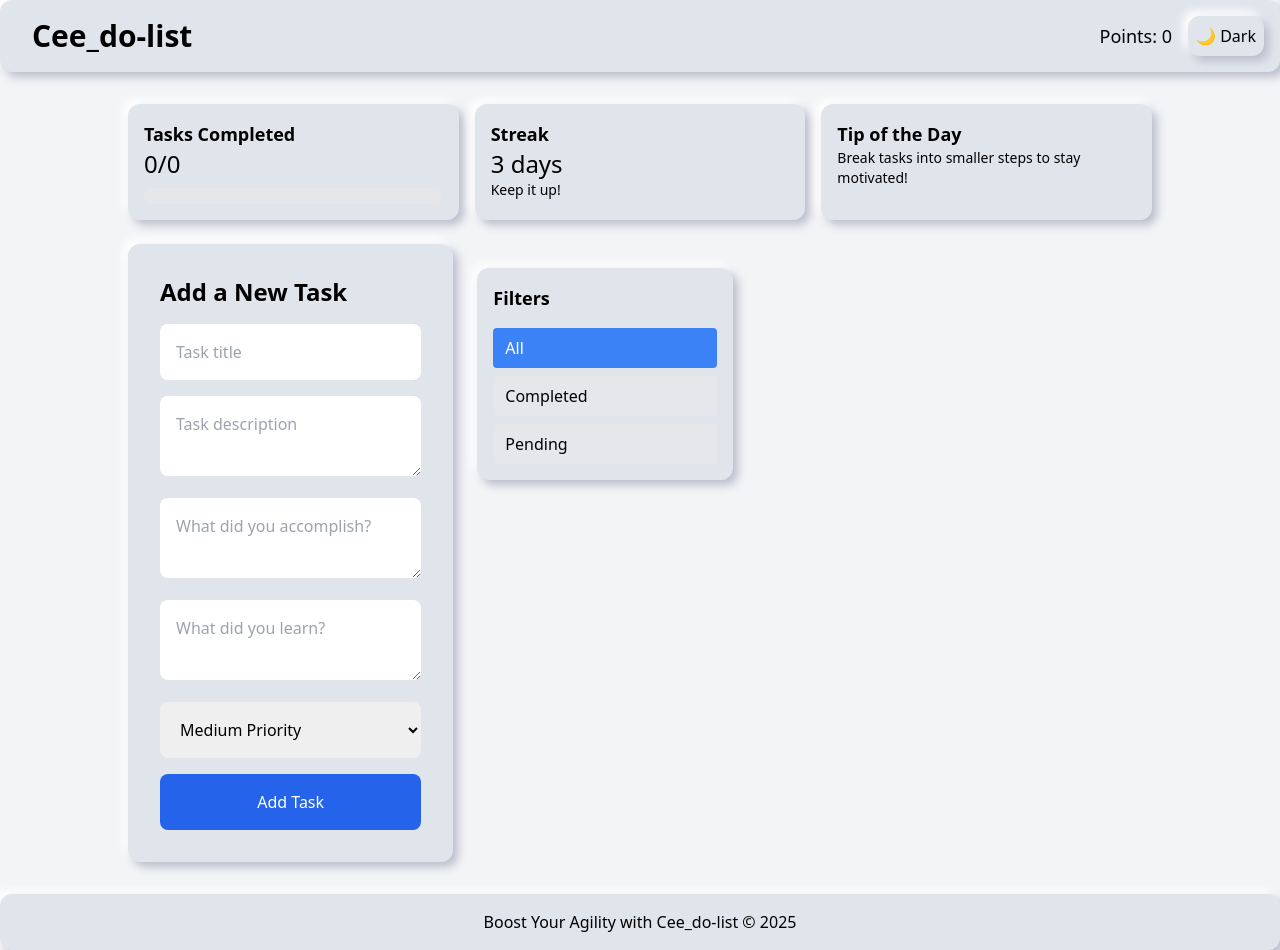
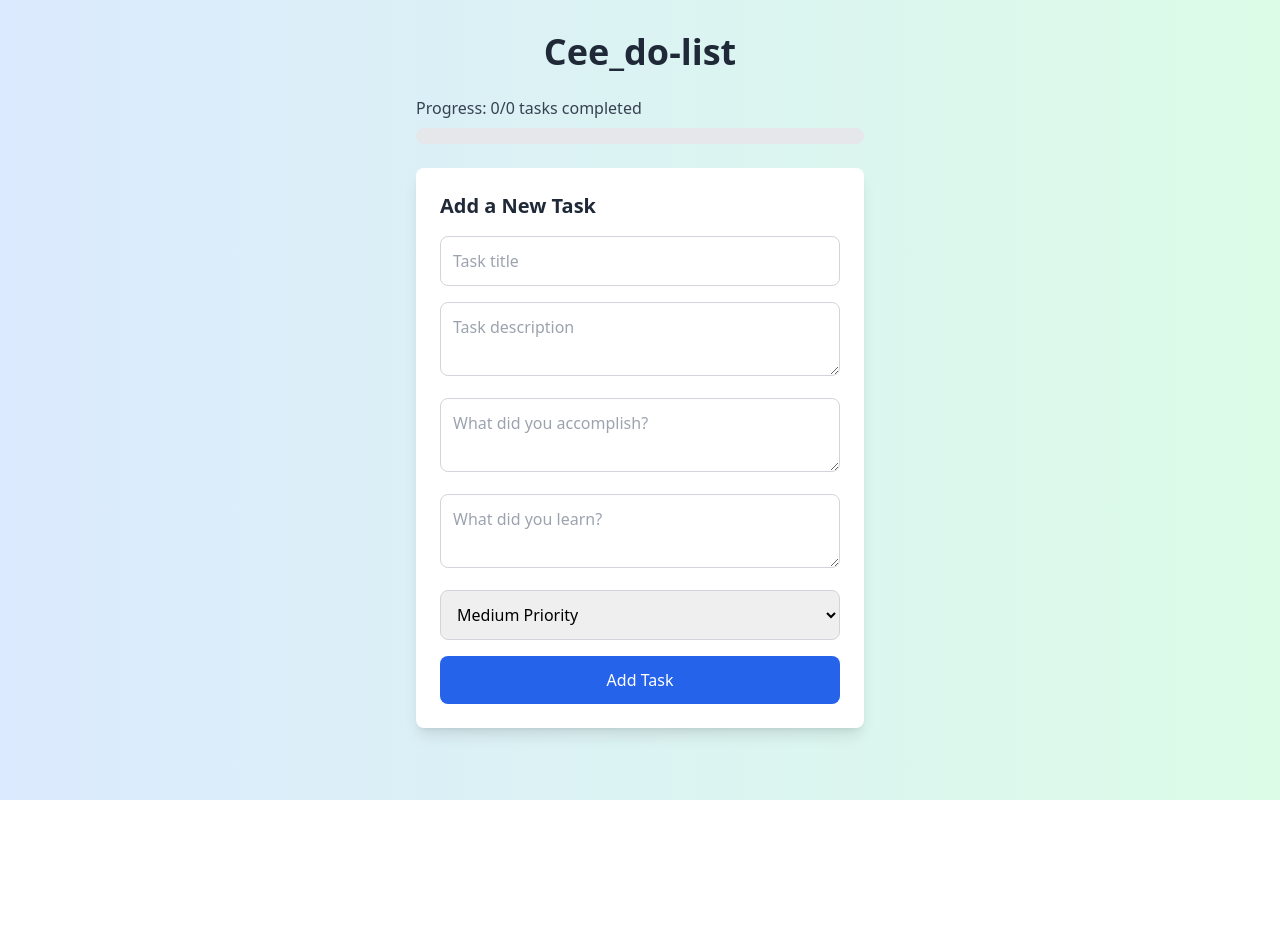
Before and after one commit to Cee-Jai/Cee_do-list, a React (Create React App) app in the folder client/: page / in a window 1280 px wide. After the commit the page ends 800 px from the top, so only its background shows below. Built offline with nearby package versions, Linux system fonts and the light colour scheme.

Commit message:
Reverted to commit 8222251 to resolve blank page issue

```diff
--- a/client/src/App.js
+++ b/client/src/App.js
@@ -1,96 +1,73 @@
-import React, { useContext, useState, useEffect } from 'react';
+import React, { useState } from 'react';
 import TaskForm from './TaskForm';
 import TaskList from './TaskList';
-import { ThemeContext } from './ThemeContext';
-import { TaskContext } from './TaskContext';
-import Confetti from 'react-confetti';
 import './App.css';
 
-const App = () => {
-  const { theme, toggleTheme } = useContext(ThemeContext);
-  const { tasks, points } = useContext(TaskContext);
-  const [showConfetti, setShowConfetti] = useState(false);
-  const [menuOpen, setMenuOpen] = useState(false);
+function App() {
+  const [tasks, setTasks] = useState([]);
+
+  const addTask = (newTask) => {
+    setTasks([...tasks, newTask]);
+  };
+
+  const toggleTask = (taskId) => {
+    setTasks(
+      tasks.map((task) =>
+        task.createdAt === taskId
+          ? { ...task, completed: !task.completed, completedAt: task.completed ? null : new Date() }
+          : task
+      )
+    );
+  };
+
+  const deleteTask = (taskId) => {
+    setTasks(tasks.filter((task) => task.createdAt !== taskId));
+  };
+
+  const editTask = (taskId, updatedTask) => {
+    setTasks(
+      tasks.map((task) =>
+        task.createdAt === taskId
+          ? {
+              ...task,
+              title: updatedTask.title,
+              description: updatedTask.description,
+              accomplishment: updatedTask.accomplishment,
+              lessonsLearned: updatedTask.lessonsLearned,
+              priority: updatedTask.priority,
+            }
+          : task
+      )
+    );
+  };
 
   const completedTasks = tasks.filter((task) => task.completed).length;
   const totalTasks = tasks.length;
   const progress = totalTasks > 0 ? (completedTasks / totalTasks) * 100 : 0;
 
-  useEffect(() => {
-    if (completedTasks > 0 && completedTasks % 5 === 0) {
-      setShowConfetti(true);
-      setTimeout(() => setShowConfetti(false), 3000);
-    }
-  }, [completedTasks]);
-
-  const getStreak = () => {
-    // Placeholder: Calculate streak based on task completion dates (to be implemented with backend)
-    return 3; // Mock streak for now
-  };
-
   return (
-    <div className="min-h-screen bg-gray-100 dark:bg-gray-900 flex flex-col">
-      {showConfetti && <Confetti />}
-      <header className="p-4 neumorphic flex justify-between items-center">
-        <div className="flex items-center space-x-4">
-          <button
-            className="md:hidden p-2 rounded-full neumorphic dark:bg-gray-800 dark:text-gray-100"
-            onClick={() => setMenuOpen(!menuOpen)}
-          >
-            ☰
-          </button>
-          <h1 className="text-2xl font-bold dark:text-gray-100 sm:text-3xl">Cee_do-list</h1>
+    <div className="min-h-screen bg-gradient-to-r from-blue-100 to-green-100 flex flex-col items-center py-8">
+      <h1 className="text-4xl font-bold mb-6 text-gray-800">Cee_do-list</h1>
+      <div className="max-w-md w-full mb-6">
+        <p className="text-gray-700 mb-2">
+          Progress: {completedTasks}/{totalTasks} tasks completed
+        </p>
+        <div className="w-full bg-gray-200 rounded-full h-4">
+          <div
+            className="bg-blue-500 h-4 rounded-full transition-all duration-300"
+            style={{ width: `${progress}%` }}
+          />
         </div>
-        <div className="flex items-center space-x-4">
-          <span className="text-base sm:text-lg dark:text-gray-100">Points: {points}</span>
-          <button
-            onClick={toggleTheme}
-            className="p-2 rounded-full neumorphic dark:bg-gray-800 dark:text-gray-100 text-sm sm:text-base"
-          >
-            {theme === 'light' ? '🌙 Dark' : '☀️ Light'}
-          </button>
-        </div>
-      </header>
-      <main className="flex-1 p-4 sm:p-6 lg:p-8">
-        <div className="max-w-5xl mx-auto">
-          {/* Dashboard Section */}
-          <div className="grid grid-cols-1 sm:grid-cols-2 lg:grid-cols-3 gap-4 mb-6">
-            <div className="p-4 neumorphic rounded-lg">
-              <h3 className="text-lg font-semibold dark:text-gray-100">Tasks Completed</h3>
-              <p className="text-2xl dark:text-gray-300">{completedTasks}/{totalTasks}</p>
-              <div className="w-full bg-gray-200 dark:bg-gray-700 rounded-full h-3 sm:h-4 mt-2">
-                <div
-                  className="bg-blue-500 h-3 sm:h-4 rounded-full transition-all duration-300"
-                  style={{ width: `${progress}%` }}
-                />
-              </div>
-            </div>
-            <div className="p-4 neumorphic rounded-lg">
-              <h3 className="text-lg font-semibold dark:text-gray-100">Streak</h3>
-              <p className="text-2xl dark:text-gray-300">{getStreak()} days</p>
-              <p className="text-sm dark:text-gray-400">Keep it up!</p>
-            </div>
-            <div className="p-4 neumorphic rounded-lg hidden sm:block">
-              <h3 className="text-lg font-semibold dark:text-gray-100">Tip of the Day</h3>
-              <p className="text-sm dark:text-gray-300">Break tasks into smaller steps to stay motivated!</p>
-            </div>
-          </div>
-          {/* Main Content */}
-          <div className="grid grid-cols-1 lg:grid-cols-3 gap-6">
-            <div className="lg:col-span-1">
-              <TaskForm />
-            </div>
-            <div className="lg:col-span-2">
-              <TaskList menuOpen={menuOpen} />
-            </div>
-          </div>
-        </div>
-      </main>
-      <footer className="p-4 neumorphic text-center dark:text-gray-100 text-sm sm:text-base">
-        Boost Your Agility with Cee_do-list © 2025
-      </footer>
+      </div>
+      <TaskForm addTask={addTask} />
+      <TaskList
+        tasks={tasks}
+        toggleTask={toggleTask}
+        deleteTask={deleteTask}
+        editTask={editTask}
+      />
     </div>
   );
-};
+}
 
 export default App;
--- a/client/src/TaskForm.js
+++ b/client/src/TaskForm.js
@@ -1,8 +1,6 @@
-import React, { useState, useContext } from 'react';
-import { TaskContext } from './TaskContext';
+import React, { useState } from 'react';
 
-const TaskForm = () => {
-  const { addTask } = useContext(TaskContext);
+function TaskForm({ addTask }) {
   const [title, setTitle] = useState('');
   const [description, setDescription] = useState('');
   const [accomplishment, setAccomplishment] = useState('');
@@ -29,37 +27,37 @@ const TaskForm = () => {
   };
 
   return (
-    <form onSubmit={handleSubmit} className="p-6 neumorphic animate-fade-in sm:p-8 md:max-w-lg">
-      <h2 className="text-xl font-semibold mb-4 sm:text-2xl dark:text-gray-100">Add a New Task</h2>
+    <form onSubmit={handleSubmit} className="max-w-md mx-auto p-6 bg-white shadow-lg rounded-lg animate-fade-in">
+      <h2 className="text-xl font-semibold mb-4 text-gray-800">Add a New Task</h2>
       <input
         type="text"
         value={title}
         onChange={(e) => setTitle(e.target.value)}
         placeholder="Task title"
-        className="w-full p-3 mb-4 border-none rounded-lg focus:outline-none focus:ring-2 focus:ring-blue-500 sm:p-4 dark:bg-gray-800 dark:text-gray-100"
+        className="w-full p-3 mb-4 border border-gray-300 rounded-lg focus:outline-none focus:ring-2 focus:ring-blue-500"
       />
       <textarea
         value={description}
         onChange={(e) => setDescription(e.target.value)}
         placeholder="Task description"
-        className="w-full p-3 mb-4 border-none rounded-lg focus:outline-none focus:ring-2 focus:ring-blue-500 sm:p-4 dark:bg-gray-800 dark:text-gray-100"
+        className="w-full p-3 mb-4 border border-gray-300 rounded-lg focus:outline-none focus:ring-2 focus:ring-blue-500"
       />
       <textarea
         value={accomplishment}
         onChange={(e) => setAccomplishment(e.target.value)}
         placeholder="What did you accomplish?"
-        className="w-full p-3 mb-4 border-none rounded-lg focus:outline-none focus:ring-2 focus:ring-blue-500 sm:p-4 dark:bg-gray-800 dark:text-gray-100"
+        className="w-full p-3 mb-4 border border-gray-300 rounded-lg focus:outline-none focus:ring-2 focus:ring-blue-500"
       />
       <textarea
         value={lessonsLearned}
         onChange={(e) => setLessonsLearned(e.target.value)}
         placeholder="What did you learn?"
-        className="w-full p-3 mb-4 border-none rounded-lg focus:outline-none focus:ring-2 focus:ring-blue-500 sm:p-4 dark:bg-gray-800 dark:text-gray-100"
+        className="w-full p-3 mb-4 border border-gray-300 rounded-lg focus:outline-none focus:ring-2 focus:ring-blue-500"
       />
       <select
         value={priority}
         onChange={(e) => setPriority(e.target.value)}
-        className="w-full p-3 mb-4 border-none rounded-lg focus:outline-none focus:ring-2 focus:ring-blue-500 sm:p-4 dark:bg-gray-800 dark:text-gray-100"
+        className="w-full p-3 mb-4 border border-gray-300 rounded-lg focus:outline-none focus:ring-2 focus:ring-blue-500"
       >
         <option value="High">High Priority</option>
         <option value="Medium">Medium Priority</option>
@@ -67,12 +65,12 @@ const TaskForm = () => {
       </select>
       <button
         type="submit"
-        className="w-full bg-blue-600 text-white p-3 rounded-lg hover:bg-blue-700 transition duration-200 sm:p-4 dark:bg-blue-500 dark:hover:bg-blue-600"
+        className="w-full bg-blue-600 text-white p-3 rounded-lg hover:bg-blue-700 transition duration-200"
       >
         Add Task
       </button>
     </form>
   );
-};
+}
 
 export default TaskForm;
--- a/client/src/TaskList.js
+++ b/client/src/TaskList.js
@@ -1,15 +1,12 @@
-import React, { useState, useContext } from 'react';
-import { TaskContext } from './TaskContext';
+import React, { useState } from 'react';
 
-const TaskList = ({ menuOpen }) => {
-  const { tasks, toggleTask, deleteTask, editTask } = useContext(TaskContext);
+function TaskList({ tasks, toggleTask, deleteTask, editTask }) {
   const [editingTask, setEditingTask] = useState(null);
   const [editTitle, setEditTitle] = useState('');
   const [editDescription, setEditDescription] = useState('');
   const [editAccomplishment, setEditAccomplishment] = useState('');
   const [editLessonsLearned, setEditLessonsLearned] = useState('');
   const [editPriority, setEditPriority] = useState('Medium');
-  const [filter, setFilter] = useState('All');
 
   const handleEdit = (task) => {
     setEditingTask(task.createdAt);
@@ -45,41 +42,12 @@ const TaskList = ({ menuOpen }) => {
     }
   };
 
-  const filteredTasks = tasks.filter((task) => {
-    if (filter === 'All') return true;
-    if (filter === 'Completed') return task.completed;
-    if (filter === 'Pending') return !task.completed;
-    return true;
-  });
-
   return (
-    <div className="flex mt-4 sm:mt-6">
-      <aside className={`w-64 p-4 neumorphic mr-4 ${menuOpen ? 'block' : 'hidden'} md:block`}>
-        <h3 className="text-base sm:text-lg font-semibold mb-4 dark:text-gray-100">Filters</h3>
-        <button
-          onClick={() => setFilter('All')}
-          className={`w-full text-left px-3 py-2 mb-2 rounded text-sm sm:text-base ${filter === 'All' ? 'bg-blue-500 text-white' : 'bg-gray-200 dark:bg-gray-700 dark:text-gray-100'}`}
-        >
-          All
-        </button>
-        <button
-          onClick={() => setFilter('Completed')}
-          className={`w-full text-left px-3 py-2 mb-2 rounded text-sm sm:text-base ${filter === 'Completed' ? 'bg-green-500 text-white' : 'bg-gray-200 dark:bg-gray-700 dark:text-gray-100'}`}
-        >
-          Completed
-        </button>
-        <button
-          onClick={() => setFilter('Pending')}
-          className={`w-full text-left px-3 py-2 rounded text-sm sm:text-base ${filter === 'Pending' ? 'bg-yellow-500 text-white' : 'bg-gray-200 dark:bg-gray-700 dark:text-gray-100'}`}
-        >
-          Pending
-        </button>
-      </aside>
-      <ul className="flex-1">
-        {filteredTasks.map((task) => (
+    <ul className="max-w-md mx-auto mt-6">
+      {tasks.map((task) => (
         <li
           key={task.createdAt}
-            className={`flex flex-col p-3 sm:p-4 mb-2 neumorphic rounded-lg hover:scale-105 transition-transform duration-200 border-l-4 ${getPriorityColor(task.priority)} animate-fade-in`}
+          className={`flex flex-col p-4 mb-2 bg-gray-50 rounded-lg shadow-sm hover:shadow-md transition duration-200 border-l-4 ${getPriorityColor(task.priority)} animate-fade-in`}
         >
           {editingTask === task.createdAt ? (
             <div className="flex-1">
@@ -87,29 +55,29 @@ const TaskList = ({ menuOpen }) => {
                 type="text"
                 value={editTitle}
                 onChange={(e) => setEditTitle(e.target.value)}
-                  className="w-full p-2 mb-2 border-none rounded-lg dark:bg-gray-800 dark:text-gray-100 sm:p-3 text-sm sm:text-base"
+                className="w-full p-2 mb-2 border border-gray-300 rounded-lg"
               />
               <textarea
                 value={editDescription}
                 onChange={(e) => setEditDescription(e.target.value)}
-                  className="w-full p-2 mb-2 border-none rounded-lg dark:bg-gray-800 dark:text-gray-100 sm:p-3 text-sm sm:text-base"
+                className="w-full p-2 mb-2 border border-gray-300 rounded-lg"
               />
               <textarea
                 value={editAccomplishment}
                 onChange={(e) => setEditAccomplishment(e.target.value)}
                 placeholder="What did you accomplish?"
-                  className="w-full p-2 mb-2 border-none rounded-lg dark:bg-gray-800 dark:text-gray-100 sm:p-3 text-sm sm:text-base"
+                className="w-full p-2 mb-2 border border-gray-300 rounded-lg"
               />
               <textarea
                 value={editLessonsLearned}
                 onChange={(e) => setEditLessonsLearned(e.target.value)}
                 placeholder="What did you learn?"
-                  className="w-full p-2 mb-2 border-none rounded-lg dark:bg-gray-800 dark:text-gray-100 sm:p-3 text-sm sm:text-base"
+                className="w-full p-2 mb-2 border border-gray-300 rounded-lg"
               />
               <select
                 value={editPriority}
                 onChange={(e) => setEditPriority(e.target.value)}
-                  className="w-full p-2 mb-2 border-none rounded-lg dark:bg-gray-800 dark:text-gray-100 sm:p-3 text-sm sm:text-base"
+                className="w-full p-2 mb-2 border border-gray-300 rounded-lg"
               >
                 <option value="High">High Priority</option>
                 <option value="Medium">Medium Priority</option>
@@ -117,48 +85,49 @@ const TaskList = ({ menuOpen }) => {
               </select>
               <button
                 onClick={() => handleSave(task.createdAt)}
-                  className="bg-green-500 text-white p-2 rounded-lg mr-2 sm:p-3 text-sm sm:text-base"
+                className="bg-green-500 text-white p-2 rounded-lg mr-2"
               >
                 Save
               </button>
               <button
                 onClick={() => setEditingTask(null)}
-                  className="bg-gray-500 text-white p-2 rounded-lg sm:p-3 text-sm sm:text-base"
+                className="bg-gray-500 text-white p-2 rounded-lg"
               >
                 Cancel
               </button>
             </div>
           ) : (
+            <>
               <div className="flex items-center justify-between">
                 <div className="flex items-center">
                   <input
                     type="checkbox"
                     checked={task.completed}
                     onChange={() => toggleTask(task.createdAt)}
-                    className="mr-2 sm:mr-3"
+                    className="mr-3"
                   />
                   <div>
                     <span
                       className={
                         task.completed
-                          ? 'line-through text-green-600 font-semibold dark:text-green-400 text-sm sm:text-base'
-                          : 'font-semibold dark:text-gray-100 text-sm sm:text-base'
+                          ? 'line-through text-green-600 font-semibold'
+                          : 'text-gray-800 font-semibold'
                       }
                     >
                       {task.title}
                     </span>
-                    <p className="text-xs sm:text-sm dark:text-gray-300">{task.description}</p>
+                    <p className="text-gray-600 text-sm">{task.description}</p>
                     {task.accomplishment && (
-                      <p className="text-xs sm:text-sm dark:text-gray-300">
+                      <p className="text-gray-600 text-sm">
                         <strong>Accomplished:</strong> {task.accomplishment}
                       </p>
                     )}
                     {task.lessonsLearned && (
-                      <p className="text-xs sm:text-sm dark:text-gray-300">
+                      <p className="text-gray-600 text-sm">
                         <strong>Learned:</strong> {task.lessonsLearned}
                       </p>
                     )}
-                    <p className="text-xs dark:text-gray-400">
+                    <p className="text-gray-500 text-xs">
                       Created: {new Date(task.createdAt).toLocaleString()}
                     </p>
                   </div>
@@ -166,24 +135,24 @@ const TaskList = ({ menuOpen }) => {
                 <div className="flex space-x-2">
                   <button
                     onClick={() => handleEdit(task)}
-                    className="text-blue-500 hover:text-blue-700 text-sm sm:text-base dark:text-blue-400 dark:hover:text-blue-300"
+                    className="text-blue-500 hover:text-blue-700"
                   >
                     Edit
                   </button>
                   <button
                     onClick={() => deleteTask(task.createdAt)}
-                    className="text-red-500 hover:text-red-700 text-sm sm:text-base dark:text-red-400 dark:hover:text-red-300"
+                    className="text-red-500 hover:text-red-700"
                   >
                     Delete
                   </button>
                 </div>
               </div>
+            </>
           )}
         </li>
       ))}
     </ul>
-    </div>
   );
-};
+}
 
 export default TaskList;
```
Lines whose indentation alone changed are shown as unchanged.
